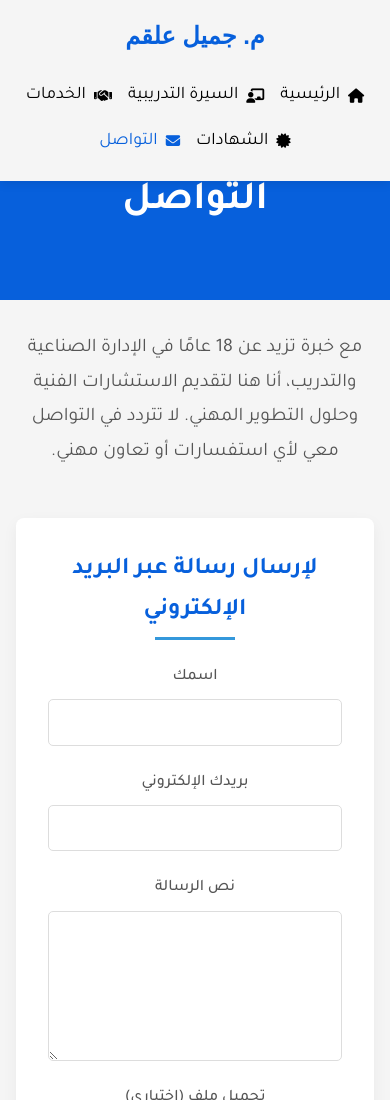
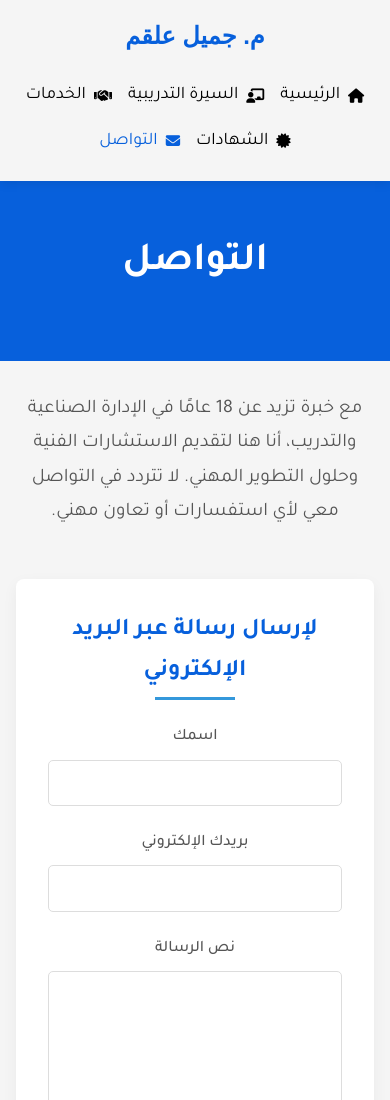
Before and after one commit to JamilAlqam/personal-website, a website: page contact.html in a window 390 px wide. Shown: the top 1100 px of the page. Drawn offline with Linux system fonts and the light colour scheme; a web font is replaced by a local one.

Commit message:
Update contact.html

```diff
--- a/contact.html
+++ b/contact.html
@@ -424,15 +424,7 @@
         .navbar {
           flex-direction: column;
           padding: 1rem;
-          position: fixed;
-          width: 100%;
-          top: 0;
-          transform: translateY(-100%);
-          transition: transform 0.3s ease;
-        }
-
-        .navbar.show {
-          transform: translateY(0);
+          position: relative; /* تغيير من fixed إلى relative ليتحرك مع الصفحة */
         }
 
         .nav-links {
@@ -449,9 +441,9 @@
           padding: 0 1rem;
         }
 
-        /* إضافة مساحة علوية للمحتوى في الشاشات الصغيرة */
+        /* إزالة المساحة العلوية لأن الهيدر لم يعد ثابتاً */
         .main-title {
-          margin-top: 120px;
+          margin-top: 0;
         }
       }
     </style>
@@ -595,28 +587,12 @@
       // سنة حقوق النشر تلقائية
       document.getElementById("year").textContent = new Date().getFullYear();
 
-      // التحكم في الهيدر المتحرك للشاشات الصغيرة
-      let lastScrollTop = 0;
-      const navbar = document.querySelector(".navbar");
+      // التحكم في زر العودة للأعلى فقط
       const backToTopBtn = document.getElementById("backToTop");
 
       window.addEventListener("scroll", function () {
         const scrollTop =
           window.pageYOffset || document.documentElement.scrollTop;
-
-        // التحكم في الهيدر للشاشات الصغيرة فقط
-        if (window.innerWidth <= 768) {
-          if (scrollTop > lastScrollTop && scrollTop > 100) {
-            // النزول للأسفل - إخفاء الهيدر
-            navbar.classList.remove("show");
-          } else {
-            // الصعود للأعلى - إظهار الهيدر
-            navbar.classList.add("show");
-          }
-        } else {
-          // للشاشات الكبيرة - إظهار الهيدر دائماً
-          navbar.classList.add("show");
-        }
 
         // التحكم في زر العودة للأعلى
         if (scrollTop > 300) {
@@ -624,8 +600,6 @@
         } else {
           backToTopBtn.classList.remove("show");
         }
-
-        lastScrollTop = scrollTop;
       });
 
       // وظيفة العودة للأعلى
@@ -635,11 +609,6 @@
           behavior: "smooth",
         });
       }
-
-      // إظهار الهيدر عند تحميل الصفحة
-      window.addEventListener("load", function () {
-        navbar.classList.add("show");
-      });
 
       // إدارة تحميل الملفات
       const fileUpload = document.getElementById("fileUpload");
```
